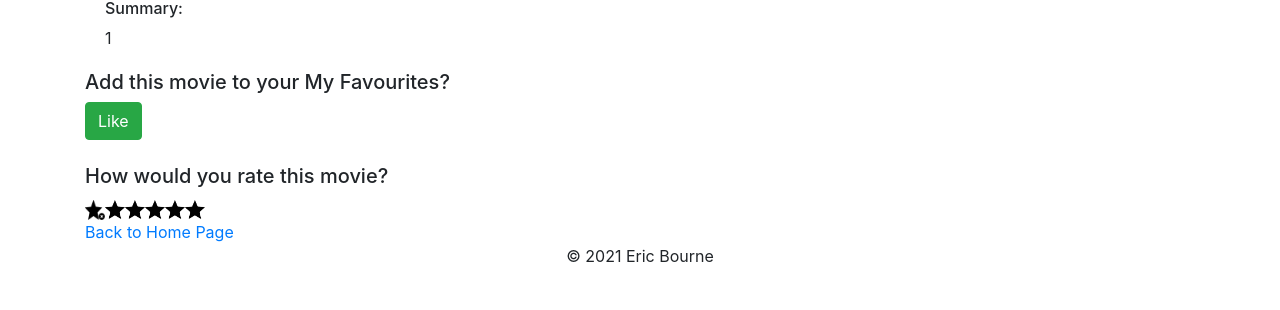
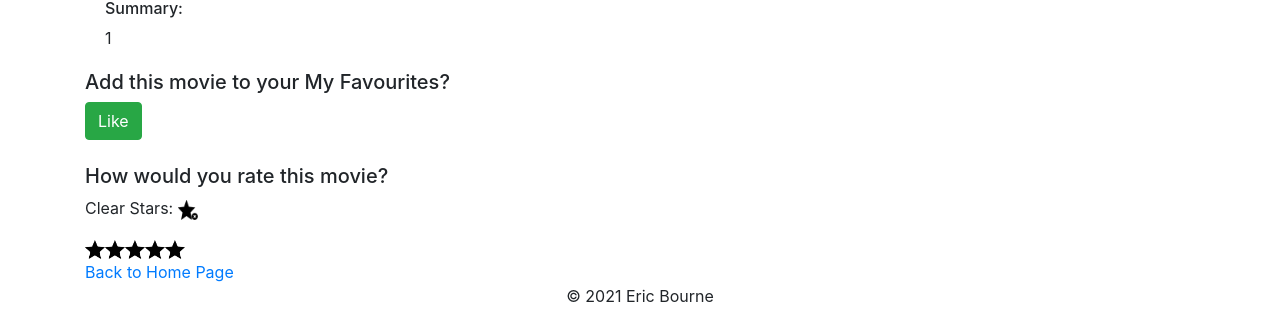
Before and after one commit to carrotcorn/MovieDatabaseApp, a React (Create React App) app: page /detail/1/1/1/1/1/1 in a window 1280 px wide. Shown: the part 1075-1385 px from the top of the page. Before the commit the page ends 1359 px from the top, so only its background shows below. Built offline with nearby package versions, Linux system fonts and the light colour scheme.

Commit message:
added myFavourites.js

```diff
--- a/src/components/movieDetail.js
+++ b/src/components/movieDetail.js
@@ -257,7 +257,9 @@ const MovieDetail = (props) => {
               <br />
               How would you rate this movie?
             </h5>
-            {handleNoStar()}
+            <div>
+              <p>Clear Stars: {handleNoStar()}</p>
+            </div>
             {handleGoldStar(arrGold)}
             {handleBlackStar(arrBlack)}
           </form>
```
